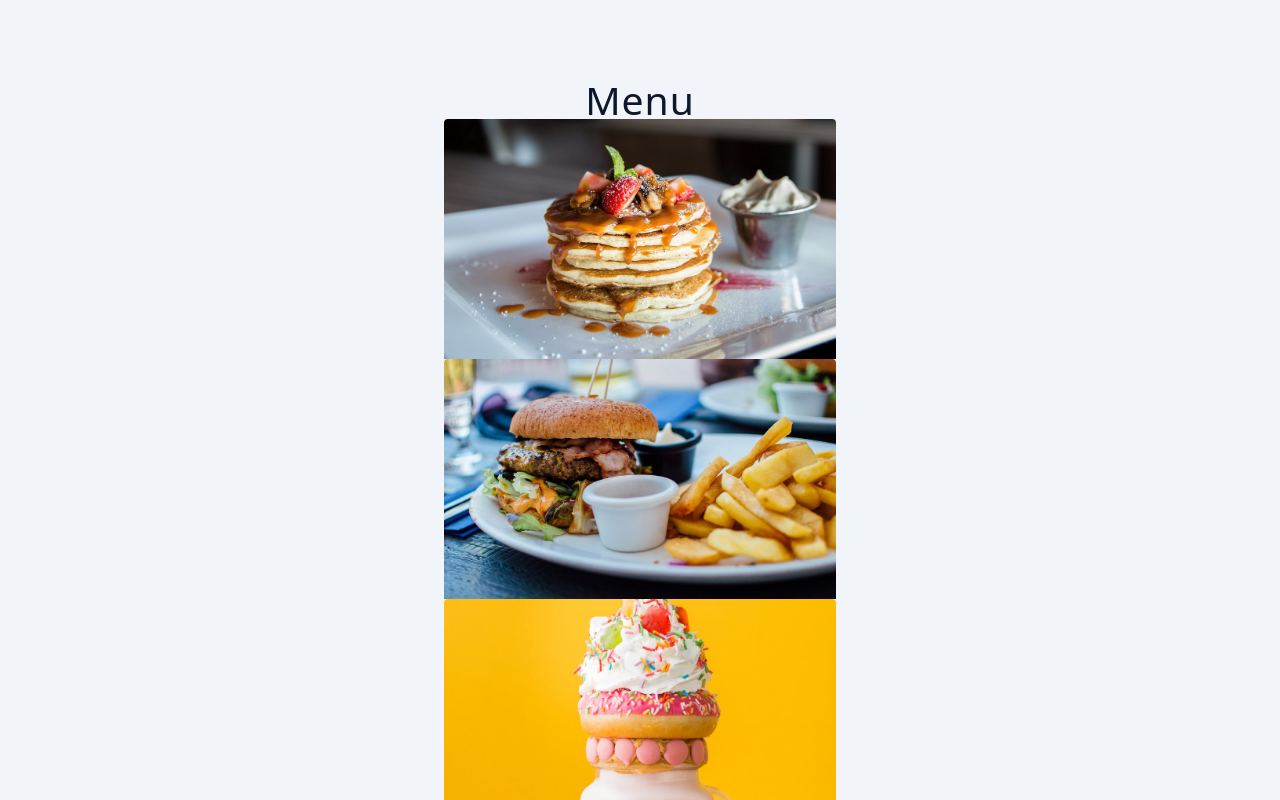
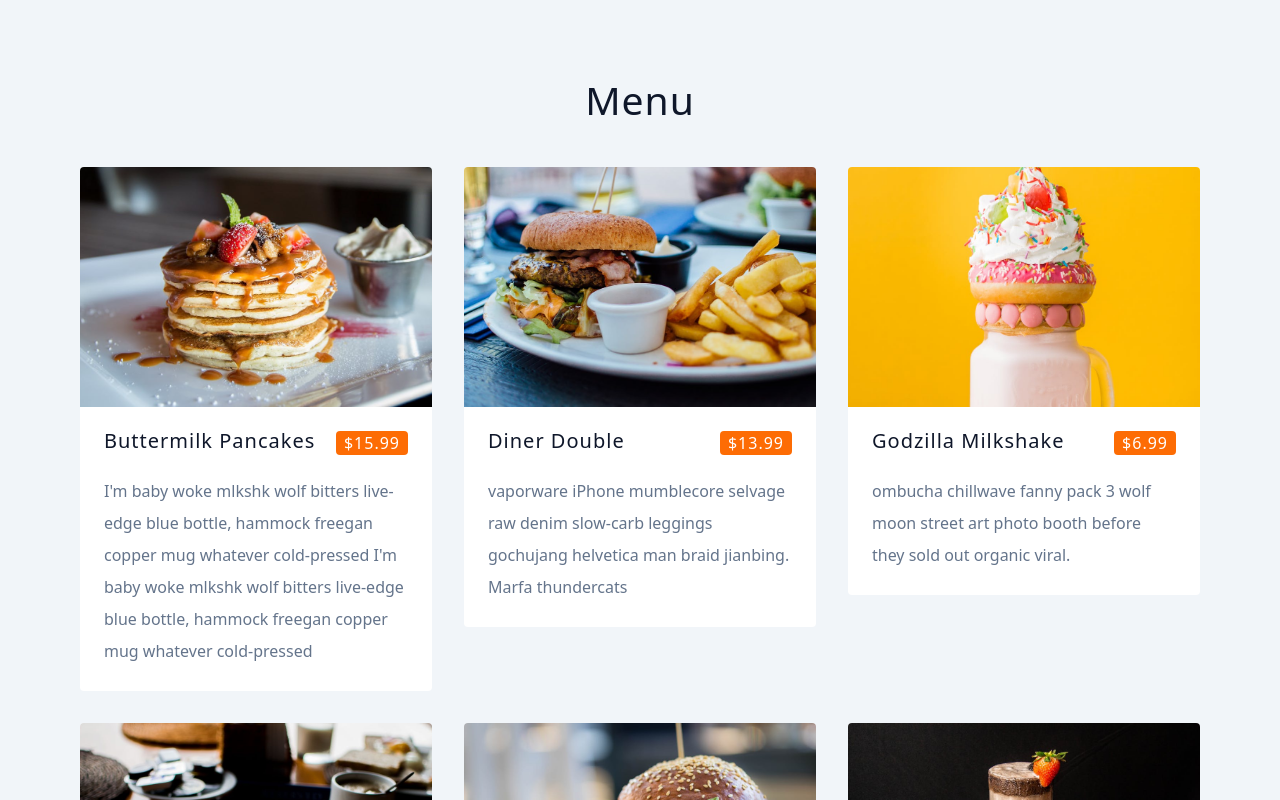
Before and after one commit to misiek869/Menu_small-projects, a React (Vite) app: page / in a window 1280 px wide. Shown: the top 800 px of the page. Built offline with nearby package versions, Linux system fonts and the light colour scheme.

Commit message:
render info and style

```diff
--- a/src/components/MenuItem.tsx
+++ b/src/components/MenuItem.tsx
@@ -10,6 +10,13 @@ const MenuItem = ({ item }: MenuItemProps) => {
 	return (
 		<article className='menu-item'>
 			<img src={img} alt={title} className='img' />
+			<div className='item-info'>
+				<header>
+					<h5>{title}</h5>
+					<span className='item-price'>${price}</span>
+				</header>
+				<p className='item-text'>{desc}</p>
+			</div>
 		</article>
 	)
 }
--- a/src/index.css
+++ b/src/index.css
@@ -165,6 +165,7 @@ main {
 
 .title {
 	text-align: center;
+	margin-bottom: 3rem;
 }
 
 .title-underline {
@@ -180,6 +181,15 @@ main {
 	padding: 5rem 0;
 }
 
+.section-center {
+	width: 90vw;
+	margin: 0 auto;
+	max-width: var(--max-width);
+	display: grid;
+	gap: 2rem;
+	justify-items: center;
+}
+
 .menu-item {
 	background: var(--white);
 	border-radius: var(--borderRadius);
@@ -190,3 +200,49 @@ main {
 	border-top-right-radius: var(--borderRadius);
 	border-top-left-radius: var(--borderRadius);
 }
+
+.item-info {
+	padding: 1.5rem;
+}
+
+.item-info header {
+	display: flex;
+	justify-content: space-between;
+	flex-wrap: wrap;
+	gap: 1rem;
+	margin-bottom: 1.25rem;
+}
+
+.item-info h5 {
+	font-weight: 500;
+}
+
+.item-price {
+	background: var(--primary-500);
+	color: var(--white);
+	padding: 0.25rem 0.5rem;
+	letter-spacing: var(--letterSpacing);
+	border-radius: var(--borderRadius);
+}
+
+.item-text {
+	line-height: 2;
+	color: var(--grey-500);
+}
+
+.menu-item {
+	max-width: 25rem;
+}
+
+@media screen and (min-width: 992px) {
+	.section-center {
+		grid-template-columns: 1fr 1fr;
+		align-items: start;
+	}
+}
+@media screen and (min-width: 1170px) {
+	.section-center {
+		width: 95vw;
+		grid-template-columns: repeat(3, 1fr);
+	}
+}
```
